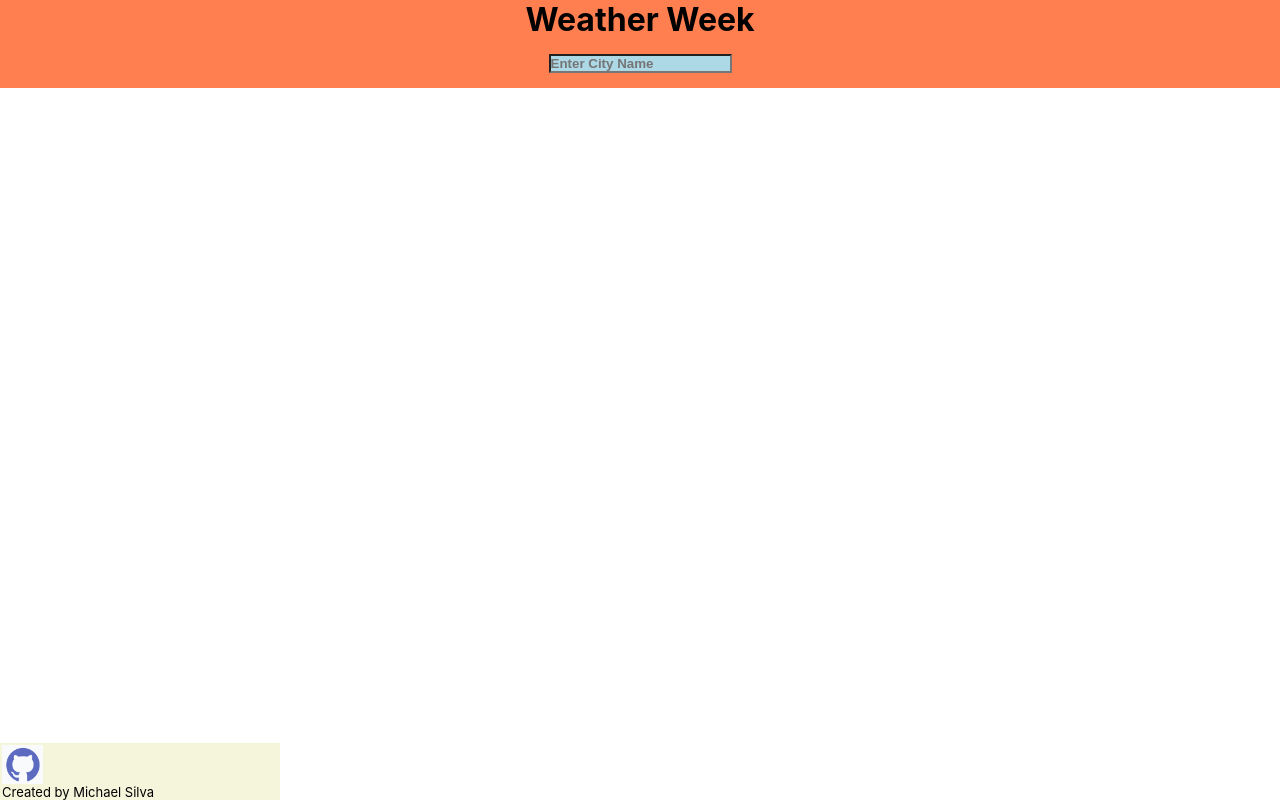
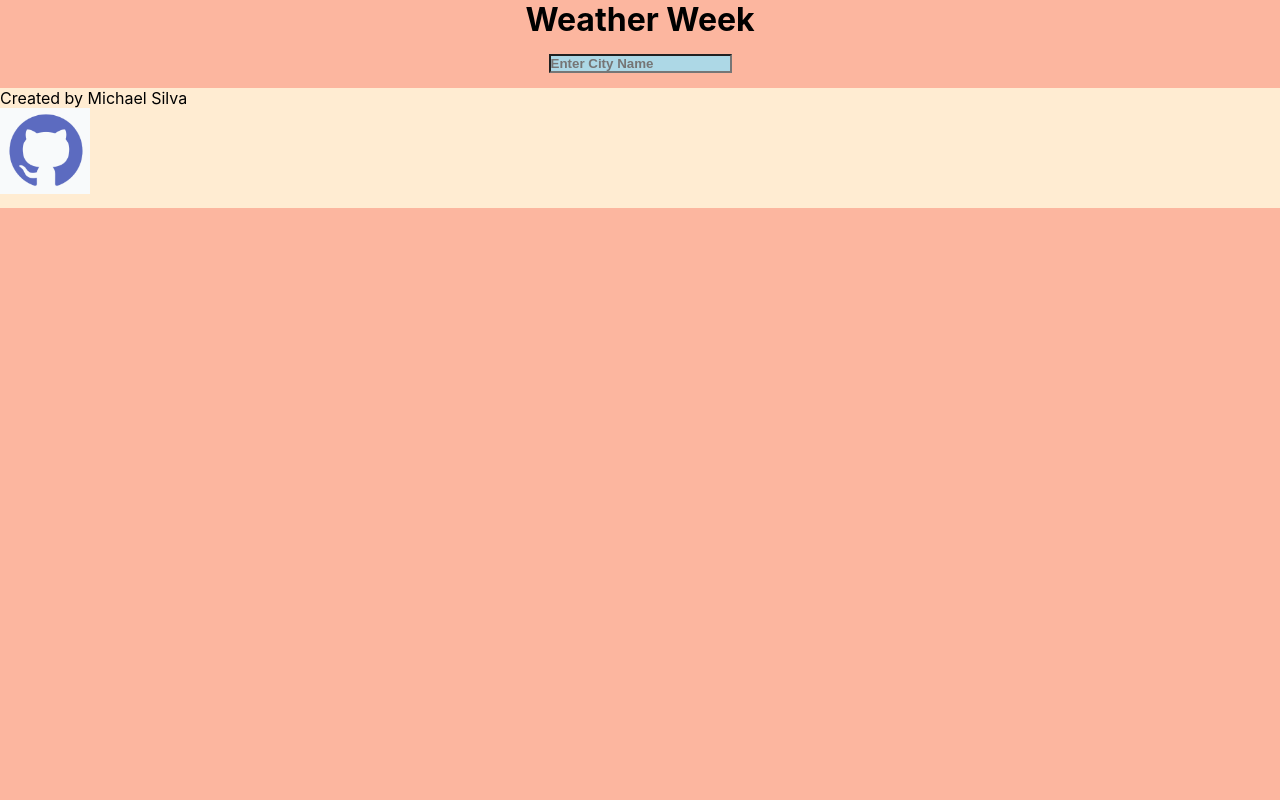
Before and after one commit to Silvam2017/weather-week, a React (Create React App) app: page / in a window 1280 px wide. Built offline with nearby package versions, Linux system fonts and the light colour scheme.

Commit message:
second draft coloring via CSS

```diff
--- a/src/index.css
+++ b/src/index.css
@@ -23,6 +23,10 @@ code {
   display:flex;
   flex-direction: column;
   min-height: 100vh;
+}
+
+html {
+  background-color: #fcb69f;
 }
 
 .App-logo {
@@ -61,11 +65,10 @@ code {
 }
 
 #container {
-  padding: 25px;
   display: flex;
   flex-direction: column;
   justify-content: center;
-  background-image: linear-gradient(coral, beige);
+  background-image: linear-gradient(#fcb69f, #ffecd2);
 }
 
 #location {
@@ -78,7 +81,7 @@ code {
   justify-content: center;
   width: 100%;
   padding: 15px;
-  background-color: coral;
+  background-color: #fcb69f;
 }
 
 .search-bar {
@@ -99,7 +102,6 @@ code {
 .temp {
   position: relative;
   display: inline-block;
-  margin: 30px auto;
   border-radius: 16px;
   padding: 15px 25px;
   font-size: 40px;
@@ -136,50 +138,36 @@ code {
 main {
   flex-grow: 1;
   text-align: center;
-  padding: 25px;
-  background-color: beige;
+  background-color: #ffecd2;
 }
 
 #footer-container {
-  padding: 2px;
-  display: flex;
-  flex-direction: column;
-  justify-content: center;
-  font-size: small;
-  text-align: center;
-  position: absolute;
+
+  left: 0;
   bottom: 0;
-  background-color: beige;
-}
-
-header {
-  padding: 25px;
+  width: 100%;
+  background-color: #ffecd2;
 }
 
 #header-text  {
   text-align: center;
-  background-color: coral;
+  background-color: #fcb69f;
 }
 
 #footer-text {
-  text-align: center;
-  position: absolute;
+  text-align: left;
   bottom: 0;
-  margin-left: auto;
-  margin-right: auto;
-  background-color: beige;
+  background-color: #ffecd2;
 }
 
 #img-container {
-  display: absolute;
-  bottom: 0;
-  width: 15%;
-  background-color: beige;
+  width: 7%;
+  background-color: #ffecd2;
 }
 
 #gitIcon {
 width: 100%;
 margin: auto;
 padding-bottom: 10px;
-background-color: beige;
+background-color: #ffecd2;
 }
```
